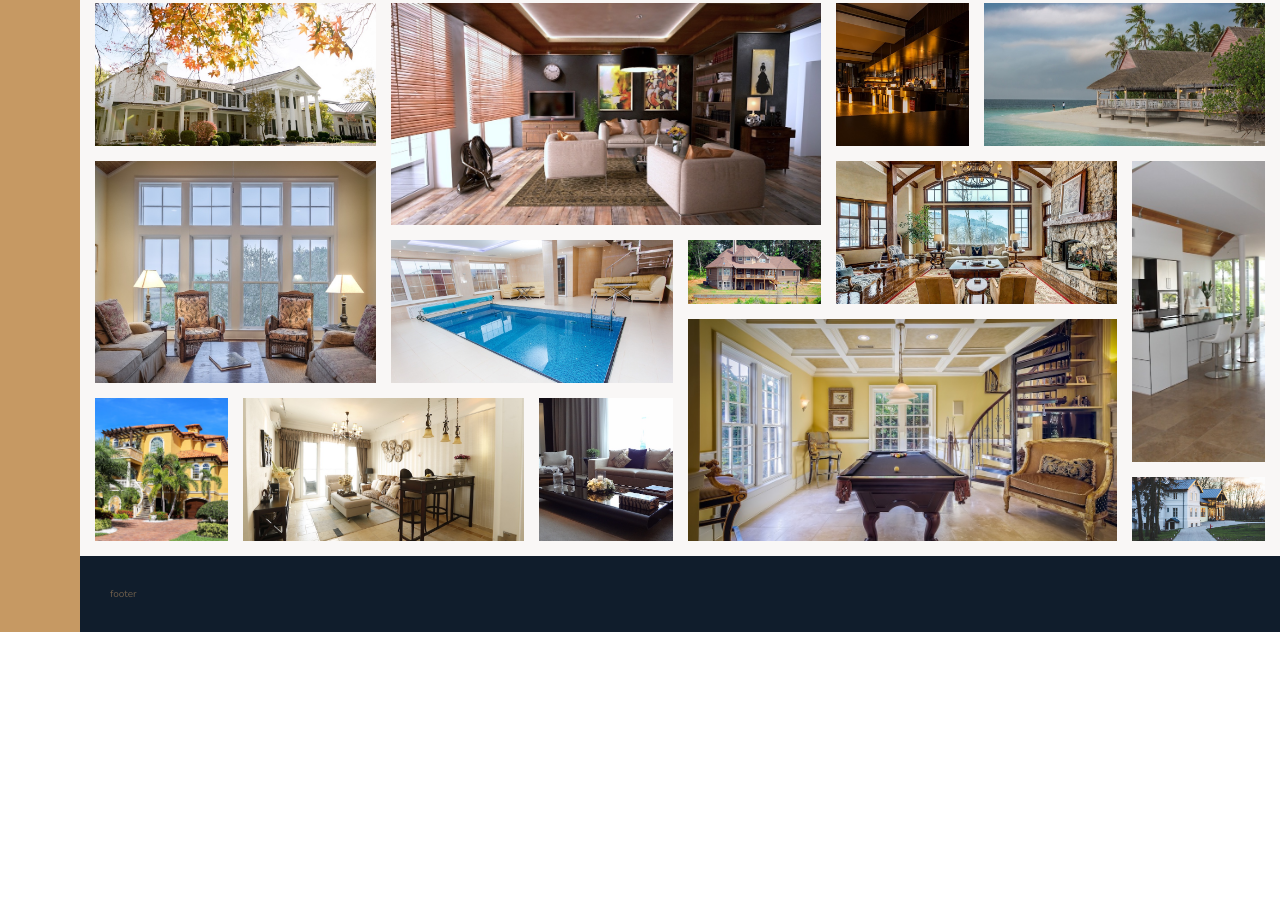
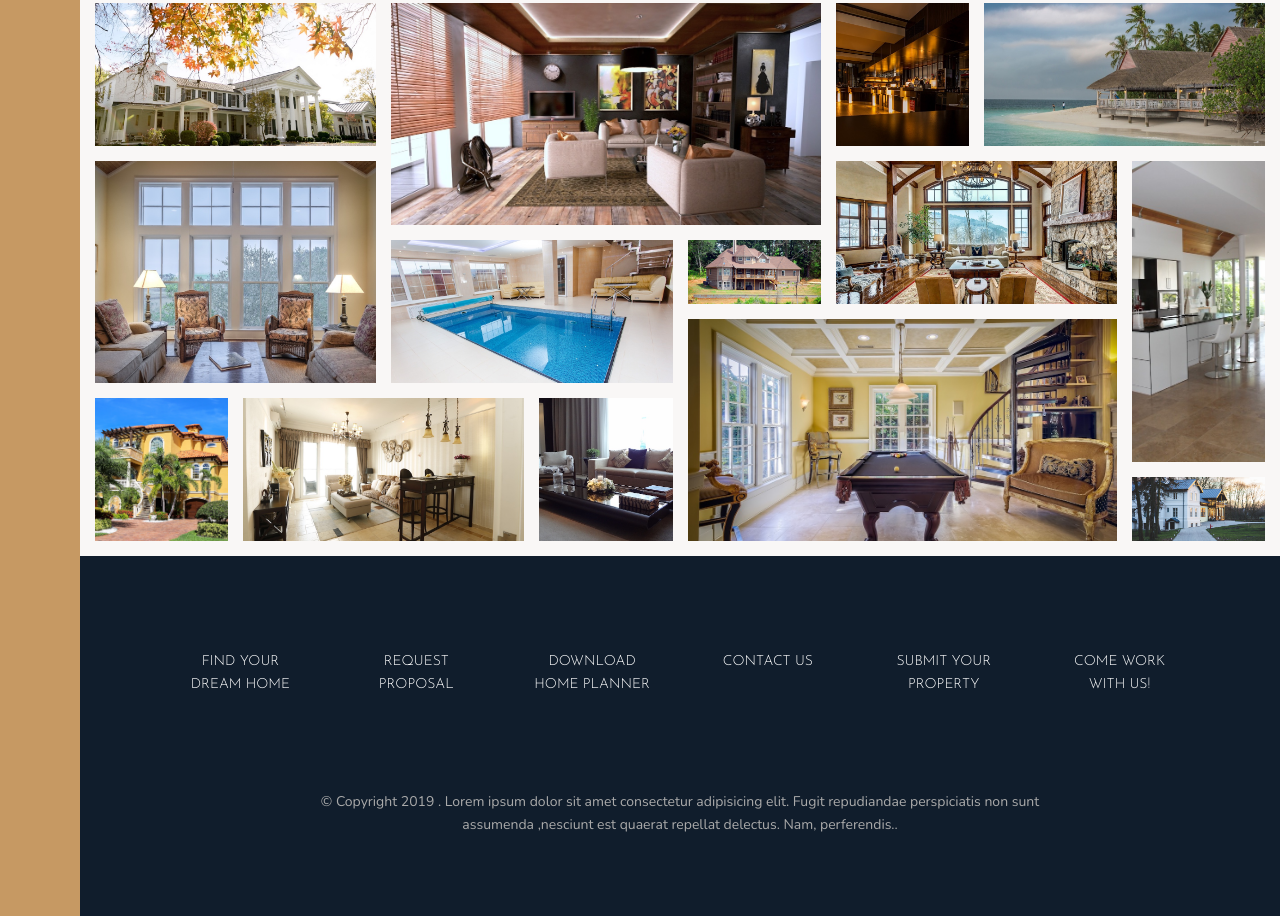
Before and after one commit to m7mdZayan/nexter, a website: page index.html in a window 1280 px wide. Shown: the part 3273-4189 px from the top of the page. Before the commit the page ends 3905 px from the top, so only its background shows below. Drawn offline with nearby package versions, Linux system fonts and the light colour scheme.

Commit message:
footer is finished

```diff
--- a/index.html
+++ b/index.html
@@ -437,6 +437,33 @@
       </figure>
     </section>
 
-    <footer class="footer">footer</footer>
+    <footer class="footer">
+      <ul class="nav mb-hg">
+        <li class="nav__item">
+          <a href="#" class="nav__link">find your dream home</a>
+        </li>
+        <li class="nav__item">
+          <a href="#" class="nav__link">request proposal</a>
+        </li>
+        <li class="nav__item">
+          <a href="#" class="nav__link">download home planner</a>
+        </li>
+        <li class="nav__item">
+          <a href="#" class="nav__link">contact us</a>
+        </li>
+        <li class="nav__item">
+          <a href="#" class="nav__link">submit your property</a>
+        </li>
+        <li class="nav__item">
+          <a href="#" class="nav__link">come work with us!</a>
+        </li>
+      </ul>
+
+      <p class="copyright">
+        &copy; Copyright 2019 . Lorem ipsum dolor sit amet consectetur
+        adipisicing elit. Fugit repudiandae perspiciatis non sunt assumenda
+        ,nesciunt est quaerat repellat delectus. Nam, perferendis..
+      </p>
+    </footer>
   </body>
 </html>
--- a/sass/_footer.scss
+++ b/sass/_footer.scss
@@ -1,4 +1,38 @@
 .footer {
   background-color: $color-secondary;
   grid-column: full-start / full-end;
+  padding: 8rem;
 }
+
+.nav {
+  list-style: none;
+  display: grid;
+  grid-template-columns: repeat(auto-fit, minmax(15rem, 1fr));
+  grid-gap: 1.5rem;
+
+  &__link:link,
+  &__link:visited {
+    text-align: center;
+    font-size: 1.4rem;
+    color: #fff;
+    text-decoration: none;
+    font-family: $font-display;
+    text-transform: uppercase;
+    display: block;
+    padding: 1.5rem;
+    transition: all 0.2s;
+  }
+  &__link:hover,
+  &__link:active {
+    background-color: rgba(#fff, 0.05);
+    transform: translateY(-0.5rem);
+  }
+}
+
+.copyright {
+  font-size: 1.4rem;
+  color: $color-grey-light-2;
+  text-align: center;
+  width: 70%;
+  margin: 0 auto;
+}
```
Also changed, not shown: css/style.css.
